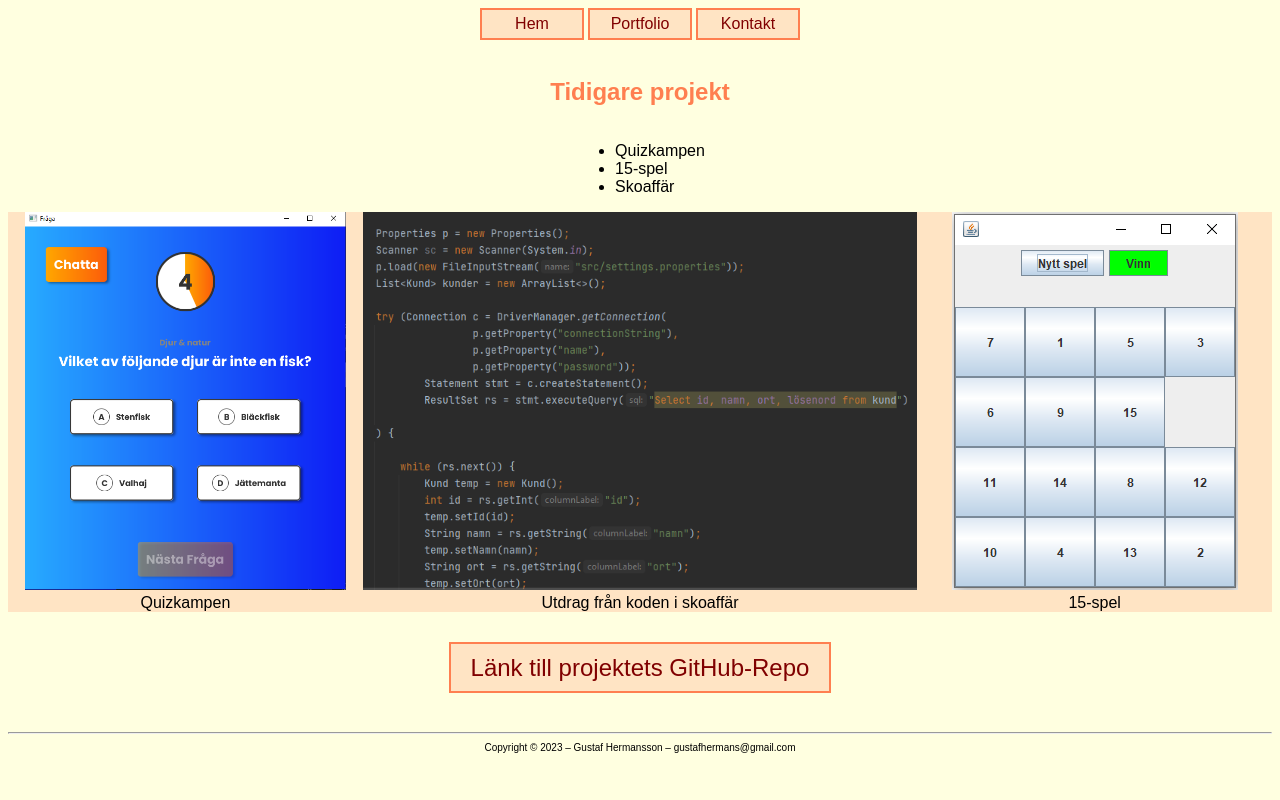
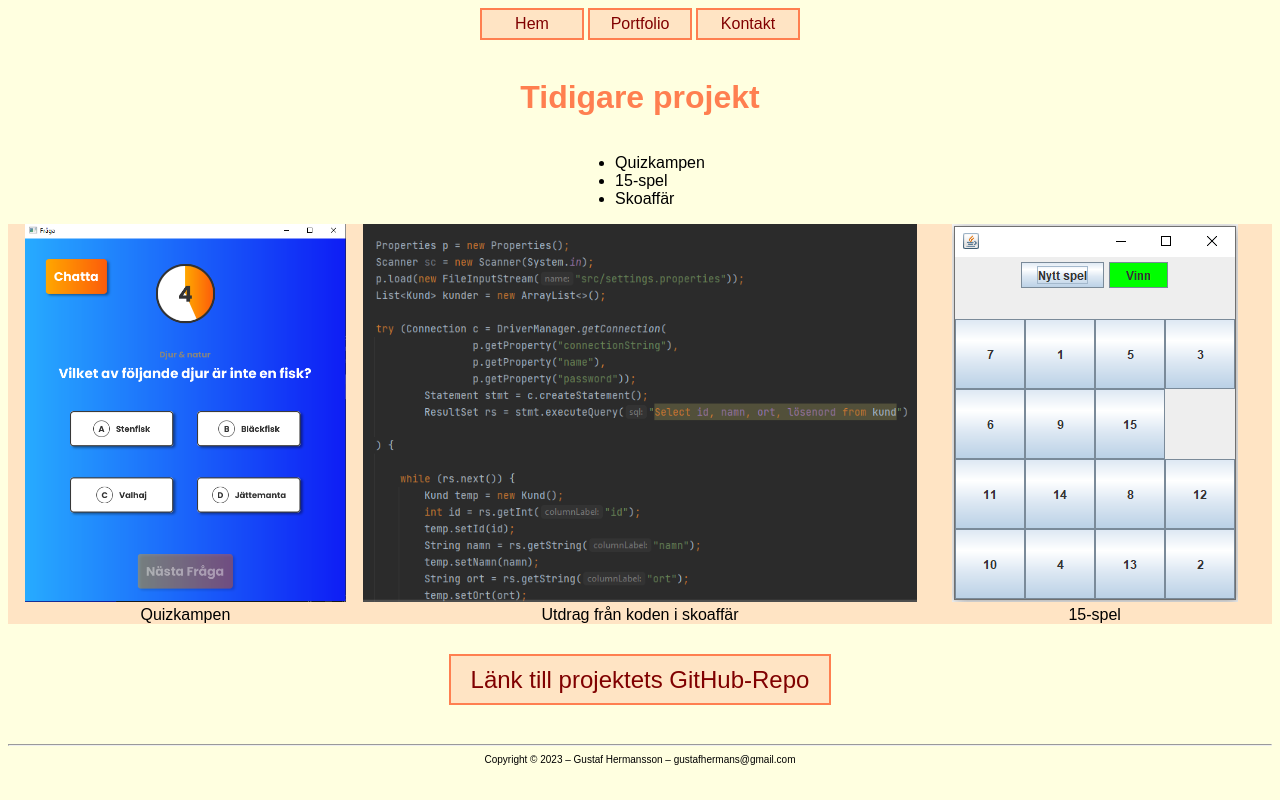
Before and after one commit to guroSG/gurosg.github.io, a plain HTML site: page portfolio.html in a window 1280 px wide. Drawn offline with Linux system fonts and the light colour scheme; a web font is replaced by a local one.

Commit message:
Update portfolio.html

```diff
--- a/portfolio.html
+++ b/portfolio.html
@@ -16,7 +16,7 @@
       </nav>
     </div>
     <br>
-    <h2>Tidigare projekt</h2>
+    <h1>Tidigare projekt</h1>
     <div class = lista>
     <div class = center>
     <ul class = change-display>
```
